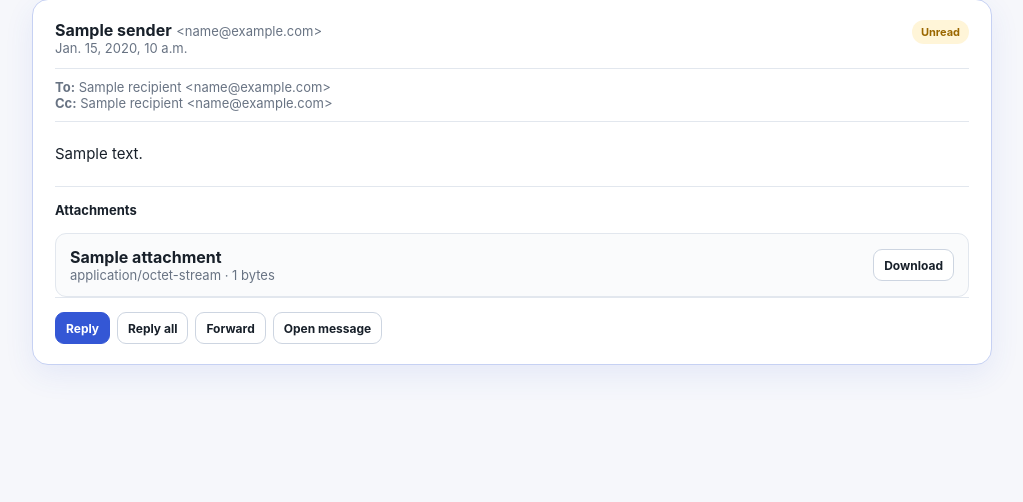
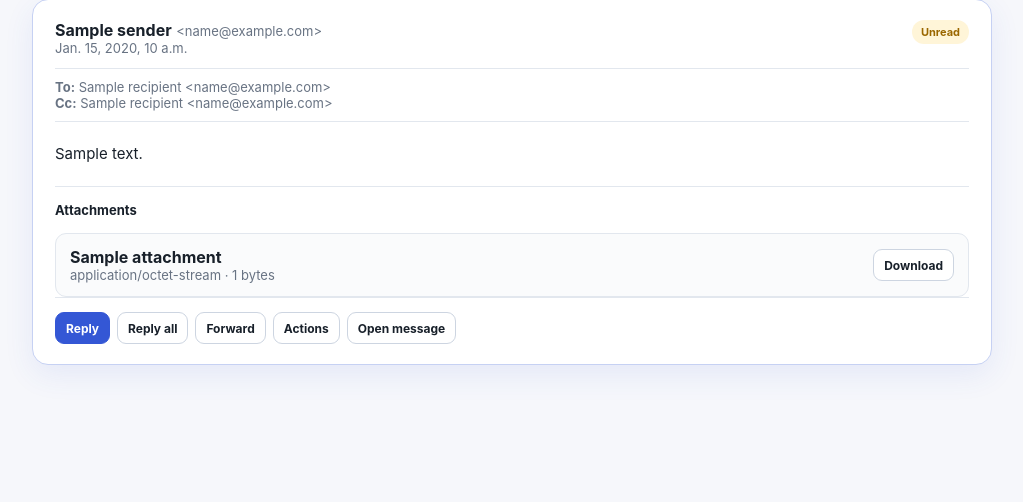
Before and after one commit to birleopold/mailforge-platform, a Django app: template templates/webmail/thread.html in a window 1280 px wide. Shown: the part 278-780 px from the top of the page, without its empty margins (128-1151 px from the left). Run offline with Django 5.2, Linux system fonts and the light colour scheme; the template is opened without the code that fills it: most values are stand-ins (such as "Sample title", 1, 10 or a date in 2020); parts of the project's set-up code (start-up, migrations or seed data) failed here and were passed over.

Commit message:
Link conversation messages to filing actions

```diff
--- a/templates/webmail/thread.html
+++ b/templates/webmail/thread.html
@@ -69,6 +69,7 @@
         <a class="button primary small-button" href="{% url 'webmail-reply' source_id=email.id %}">Reply</a>
         <a class="button small-button" href="{% url 'webmail-reply-all' source_id=email.id %}">Reply all</a>
         <a class="button small-button" href="{% url 'webmail-forward' source_id=email.id %}">Forward</a>
+        <a class="button small-button" href="{% url 'webmail-message-actions' email_id=email.id %}">Actions</a>
         <a class="button small-button" href="{% url 'webmail-message' email_id=email.id %}">Open message</a>
       </div>
     </article>
```
